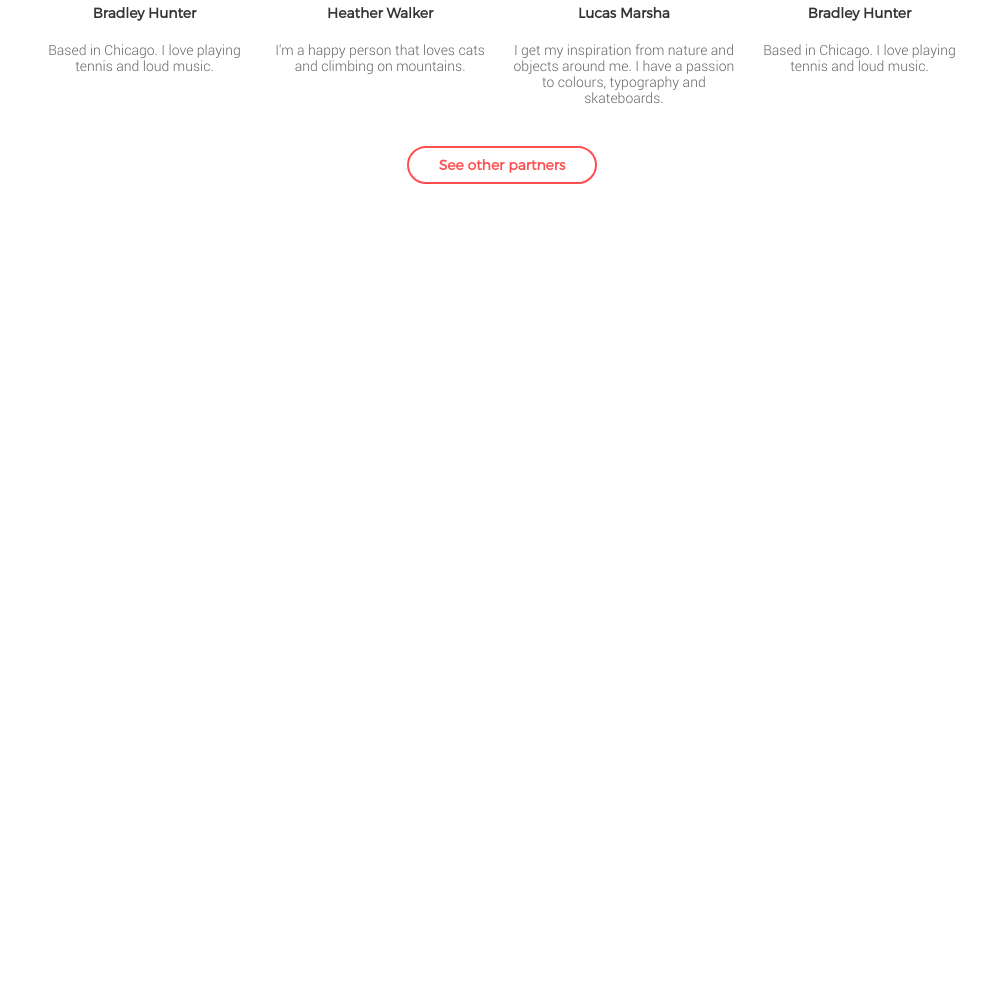
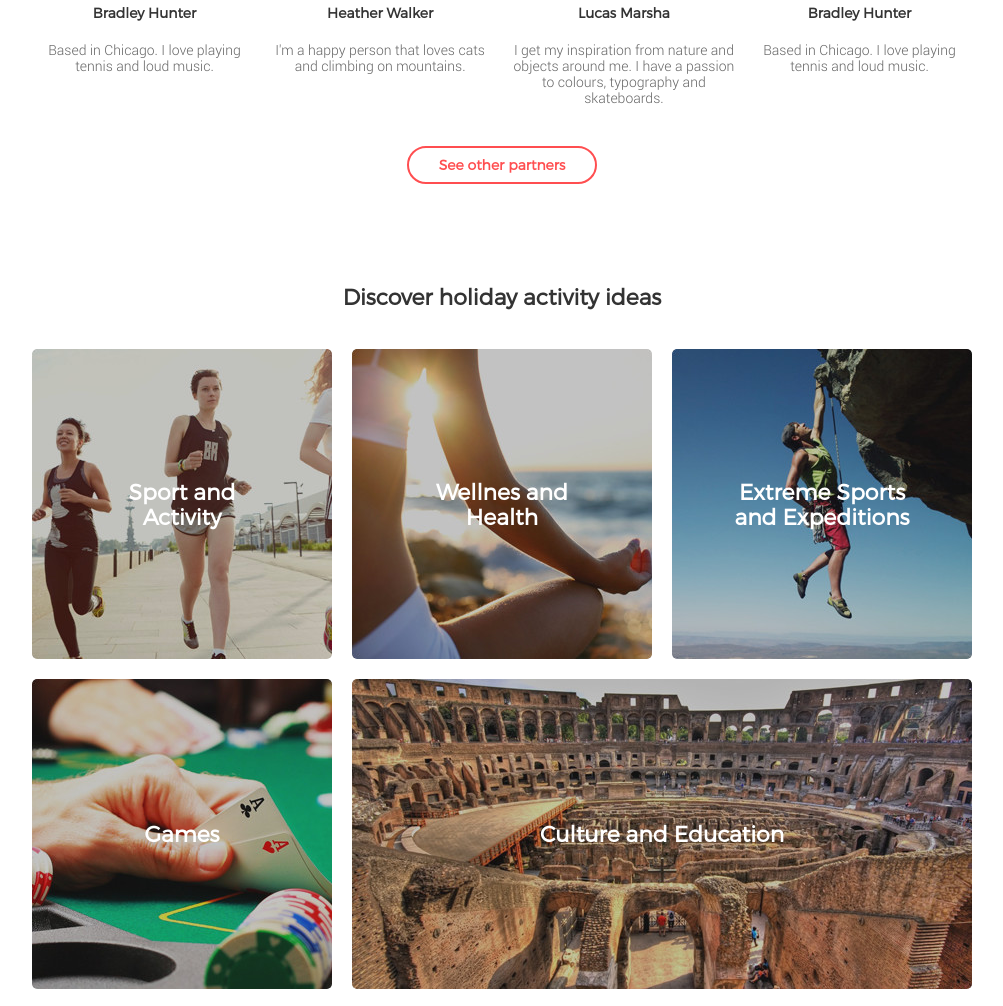
Before and after one commit to YuriyShandor/DreamShare, a website: page index.html in a window 1280 px wide. Shown: the part 1586-2592 px from the top of the page, without its empty margins (138-1141 px from the left). Before the commit the page ends 1770 px from the top, so only its background shows below. Drawn offline with Linux system fonts and the light colour scheme.

Commit message:
Add Section Holiday_Activity

```diff
--- a/index.html
+++ b/index.html
@@ -124,7 +124,44 @@
     </div>
   </section>
 
-  <section></section>
+  <section>
+    <div class="container">
+      <div class="holiday_activity">
+        <h1 class="title_heading">Discover holiday activity ideas</h1>
+
+        <div class="activities">
+          <div class="activity activ_high activity_01">
+            <span>Sport and Activity</span>
+          </div>
+
+          <div class="activity activ_high activity_02">
+            <span>Wellnes and Health</span>
+          </div>
+
+          <div class="activity activ_high activity_03">
+            <span>Extreme Sports and Expeditions</span>
+          </div>
+
+          <div class="activity activ_high activity_04">
+            <span>Games</span>
+          </div>
+
+          <div class="activity activ_wide activity_05">
+            <span>Culture and Education</span>
+          </div>
+
+          <div class="activity activ_wide activity_06">
+            <span>Relaxation</span>
+          </div>
+
+          <div class="activity activ_high activity_07">
+            <span>Travelling</span>
+          </div>
+        </div>
+      </div>
+    </div>
+  </section>
+
   <section></section>
   <section></section>
 
--- a/scss/main.scss
+++ b/scss/main.scss
@@ -446,13 +446,97 @@ header {
   }
 }
 
+.holiday_activity {
+  width: inherit;
+  display: flex;
+  flex-direction: column;
+  align-items: center;
+
+  .activities {
+    width: inherit;
+    display: flex;
+    justify-content: space-between;
+    flex-wrap: wrap;
+  }
+
+  .activ_high {
+    width: 300px;
+    height: 310px;
+
+    span {
+      width: 190px;
+      text-align: center;
+    }
+  }
+
+  .activ_wide {
+    width: 620px;
+    height: 310px;
+  }
+
+  .activity {
+    display: flex;
+    justify-content: center;
+    align-items: center;
+    border-radius: 5px;
+    margin-bottom: 20px;
+
+    span {
+      font-size: 22px;
+      font-weight: 700;
+      color: #fff;
+    }
+  }
+
+  .activity_01 {
+    background: url(../img/activity_01.jpg) no-repeat center / cover;
+  }
+
+  .activity_02 {
+    background: url(../img/activity_02.jpg) no-repeat center / cover;
+  }
+
+  .activity_03 {
+    background: url(../img/activity_03.jpg) no-repeat center / cover;
+  }
+
+  .activity_04 {
+    background: url(../img/activity_04.jpg) no-repeat center / cover;
+  }
+
+  .activity_05 {
+    background: url(../img/activity_05.jpg) no-repeat center / cover;
+  }
+
+  .activity_06 {
+    background: url(../img/activity_06.jpg) no-repeat center / cover;
+  }
+
+  .activity_07 {
+    background: url(../img/activity_07.jpg) no-repeat center / cover;
+  }
+}
 
 @media screen and (min-width: 768px) and (max-width: 1199px) {
+  .holiday_activity {
+    .activ_high {
+      width: 236px;
+    }
 
+    .activ_wide {
+      width: 490px;
+    }
+  }
 }
 
 @media screen and (max-width: 767px) {
-
+  .holiday_activity {
+    .activity {
+      width: 300px;
+      height: 120px;
+      margin-bottom: 10px;
+    }
+  }
 }
 
 
```
Also changed, not shown: img/activity_01.jpg (added), img/activity_02.jpg (added), img/activity_03.jpg (added), img/activity_04.jpg (added), img/activity_05.jpg (added), img/activity_06.jpg (added), img/activity_07.jpg (added), scss/main.min.css.
